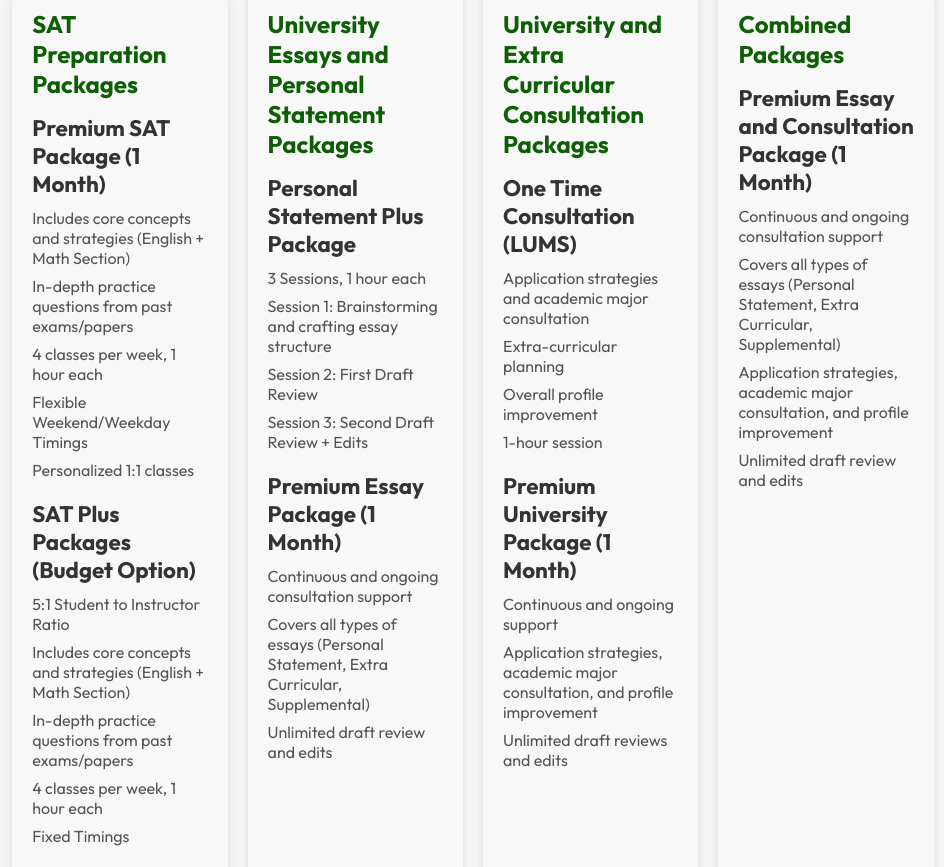
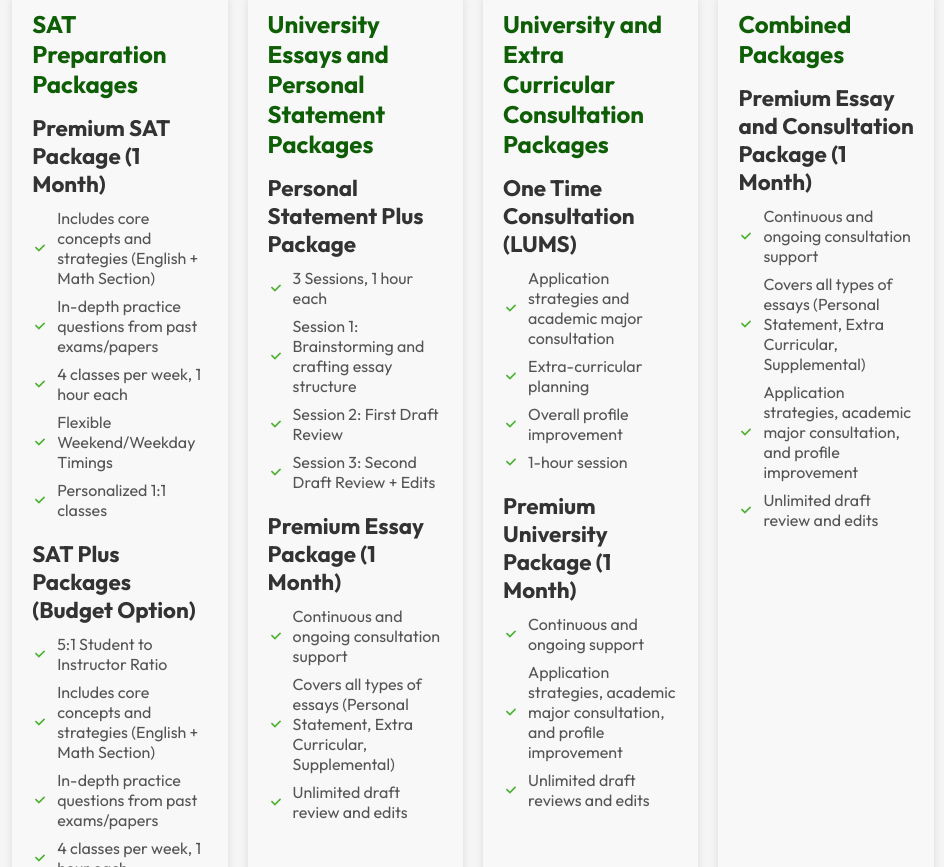
Before and after one commit to Zaeem944/ConsultantProject, a React (Vite) app in the folder ConsultantProject/: page / in a window 1280 px wide. Shown: the part 2253-3120 px from the top of the page, without its empty margins (167-1111 px from the left). Built offline with nearby package versions, Linux system fonts and the light colour scheme.

Commit message:
added further UI

```diff
--- a/ConsultantProject/src/components/Packages/Packages.css
+++ b/ConsultantProject/src/components/Packages/Packages.css
@@ -49,8 +49,23 @@
   }
 
   .package-item li {
+    position: relative;
     margin-bottom: 8px;
     font-size: 1rem;
+    padding-left: 25px; /* Space for the icon */
+  }
+
+  .package-item li::before {
+    content: '';
+    position: absolute;
+    left: 0;
+    top: 50%;
+    transform: translateY(-50%);
+    width: 16px; /* Adjust icon size */
+    height: 16px;
+    background-image: url('../../assets/edusity_assets/check.png');
+    background-size: contain;
+    background-repeat: no-repeat;
   }
 
   @media (max-width: 768px) {
```
Also changed, not shown: ConsultantProject/src/assets/edusity_assets/check.png (added).
